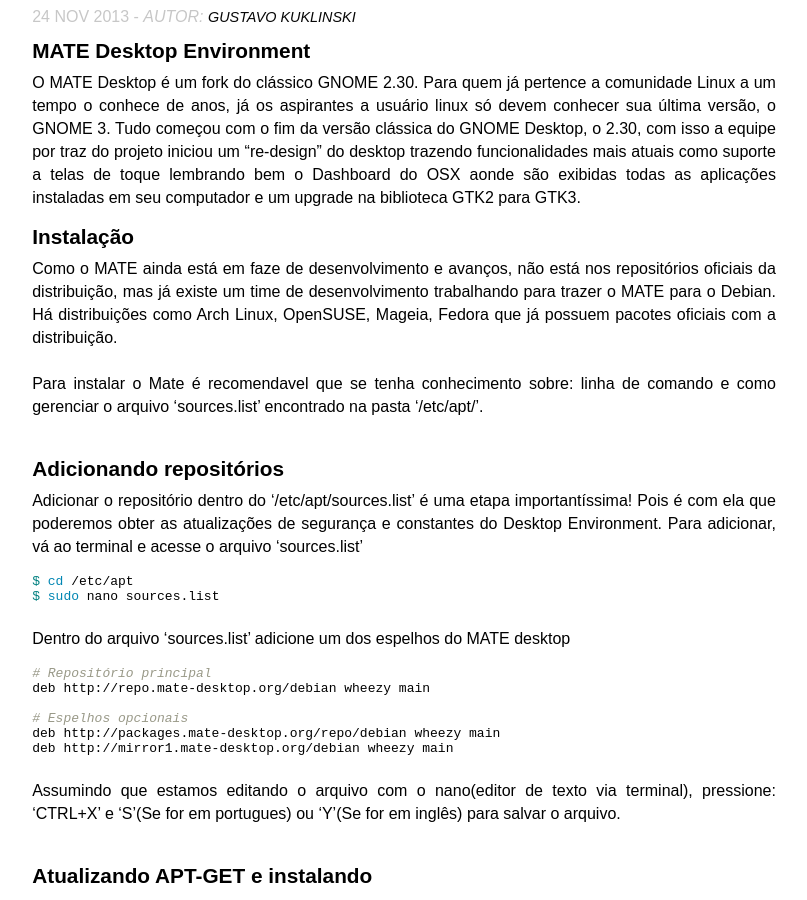
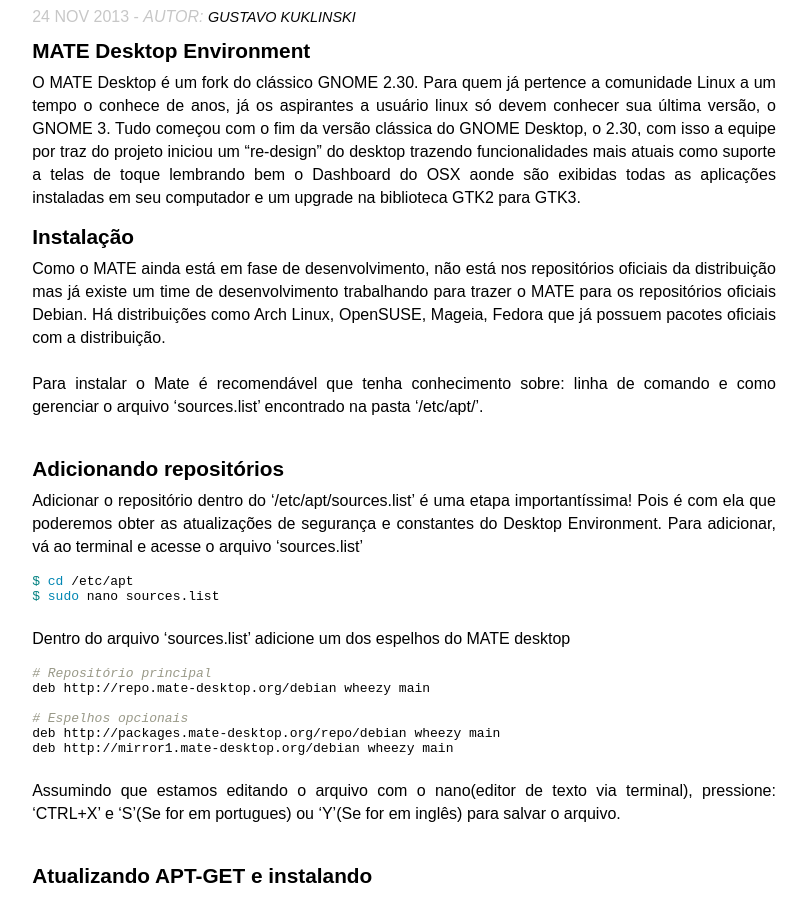
Before and after one commit to skochhan/gustavokuklinski.github.io, a Jekyll site: the page built from _posts/2013-11-24-instalando-mate-no-debian-wheezy.markdown, in a window 1280 px wide and 900 px high, scrolled down 457 px. Shown: the whole window, without its empty margins (236-1043 px from the left). Built offline with Jekyll 4.4.1, drawn with Linux system fonts in a browser that asks for light colours; nearby versions of some CDN libraries; library files that are not in the unit come from our copies; Markdown is read by kramdown in place of the engine named in the settings; comment, search, counter and statistics services are not loaded.

Commit message:
Instalando MATE Desktop no Debian Wheezy

```diff
--- a/_posts/2013-11-24-instalando-mate-no-debian-wheezy.markdown
+++ b/_posts/2013-11-24-instalando-mate-no-debian-wheezy.markdown
@@ -11,9 +11,9 @@
 O MATE Desktop é um fork do clássico GNOME 2.30. Para quem já pertence a comunidade Linux a um tempo o conhece de anos, já os aspirantes a usuário linux só devem conhecer sua última versão, o GNOME 3. Tudo começou com o fim da versão clássica do GNOME Desktop, o 2.30, com isso a equipe por traz do projeto iniciou um "re-design" do desktop trazendo funcionalidades mais atuais como suporte a telas de toque lembrando bem o Dashboard do OSX aonde são exibidas todas as aplicações instaladas em seu computador e um upgrade na biblioteca GTK2 para GTK3.
 
 # Instalação
-Como o MATE ainda está em faze de desenvolvimento e avanços, não está nos repositórios oficiais da distribuição, mas já existe um time de desenvolvimento trabalhando para trazer o MATE para o Debian. Há distribuições como Arch Linux, OpenSUSE, Mageia, Fedora que já possuem pacotes oficiais com a distribuição.
+Como o MATE ainda está em fase de desenvolvimento, não está nos repositórios oficiais da distribuição mas já existe um time de desenvolvimento trabalhando para trazer o MATE para os repositórios oficiais Debian. Há distribuições como Arch Linux, OpenSUSE, Mageia, Fedora que já possuem pacotes oficiais com a distribuição.
 <br /><br />
-Para instalar o Mate é recomendavel que se tenha conhecimento sobre: linha de comando e como gerenciar o arquivo 'sources.list' encontrado na pasta '/etc/apt/'.
+Para instalar o Mate é recomendável que tenha conhecimento sobre: linha de comando e como gerenciar o arquivo 'sources.list' encontrado na pasta '/etc/apt/'.
 <br /><br />
 # Adicionando repositórios
 Adicionar o repositório dentro do '/etc/apt/sources.list' é uma etapa importantíssima! Pois é com ela que poderemos obter as atualizações de segurança e constantes do Desktop Environment. Para adicionar, vá ao terminal e acesse o arquivo 'sources.list'
```
